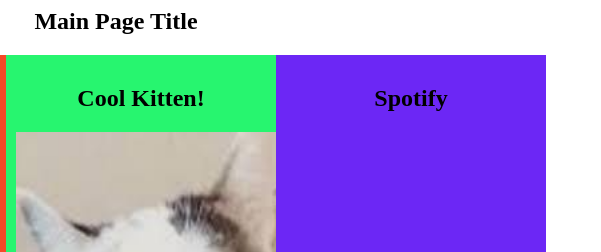
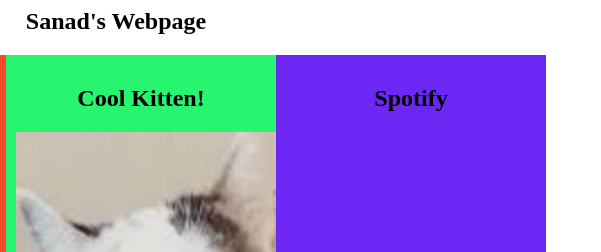
Before and after one commit to SanadCoder1/SanadCoder1.github.io, a plain HTML site: page index.html in a window 1280 px wide. Shown: the top 252 px of the page, 322-923 px from the left. Drawn offline with Linux system fonts and the light colour scheme.

Commit message:
Update index.html

```diff
--- a/index.html
+++ b/index.html
@@ -30,7 +30,7 @@
 
 <body>
 <main id="defaultBlock">
-    <h2>Main Page Title</h2>
+    <h2>Sanad's Webpage</h2>
 
     <div id="block1">
         <h2>Saint Levant</h2>
```
